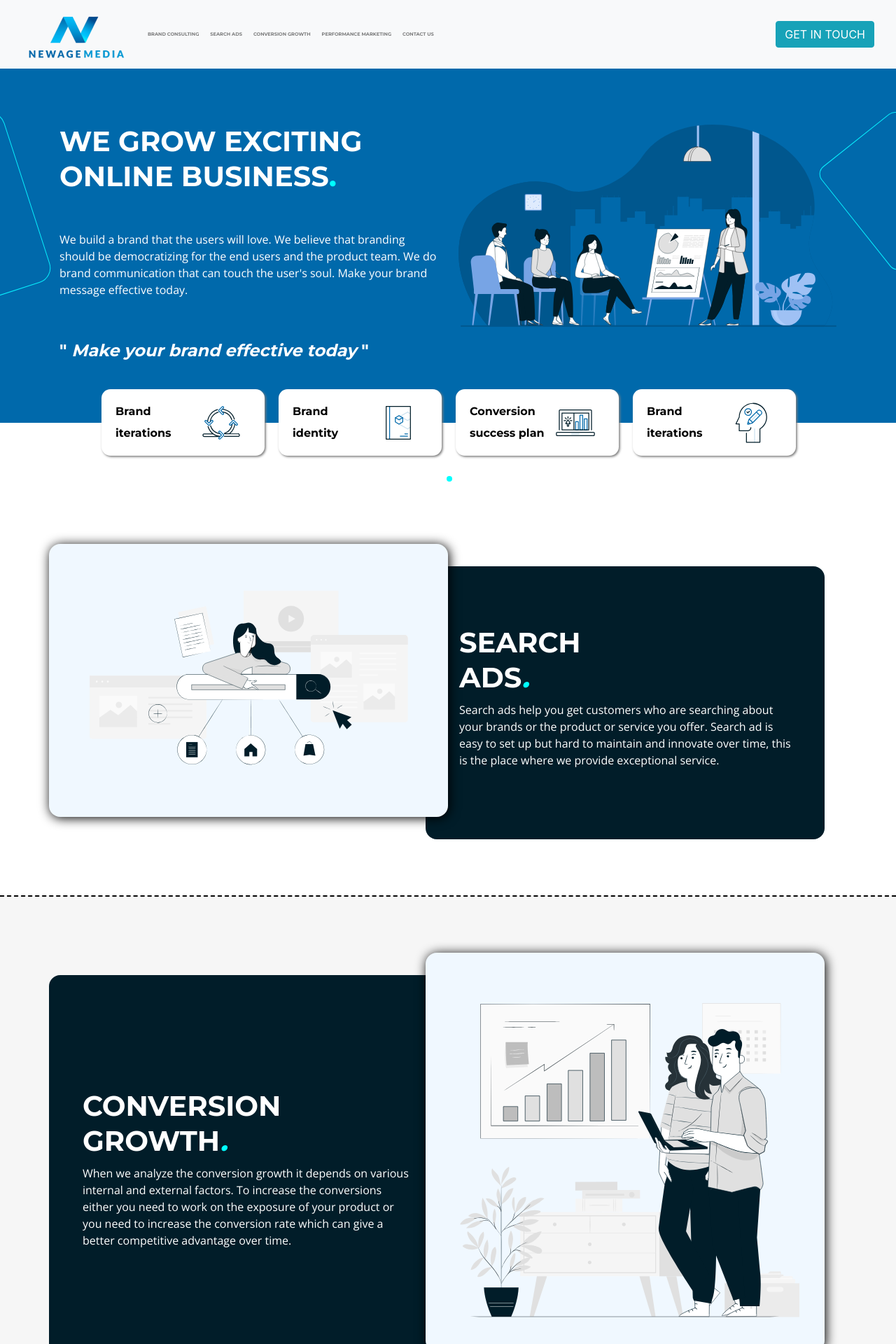
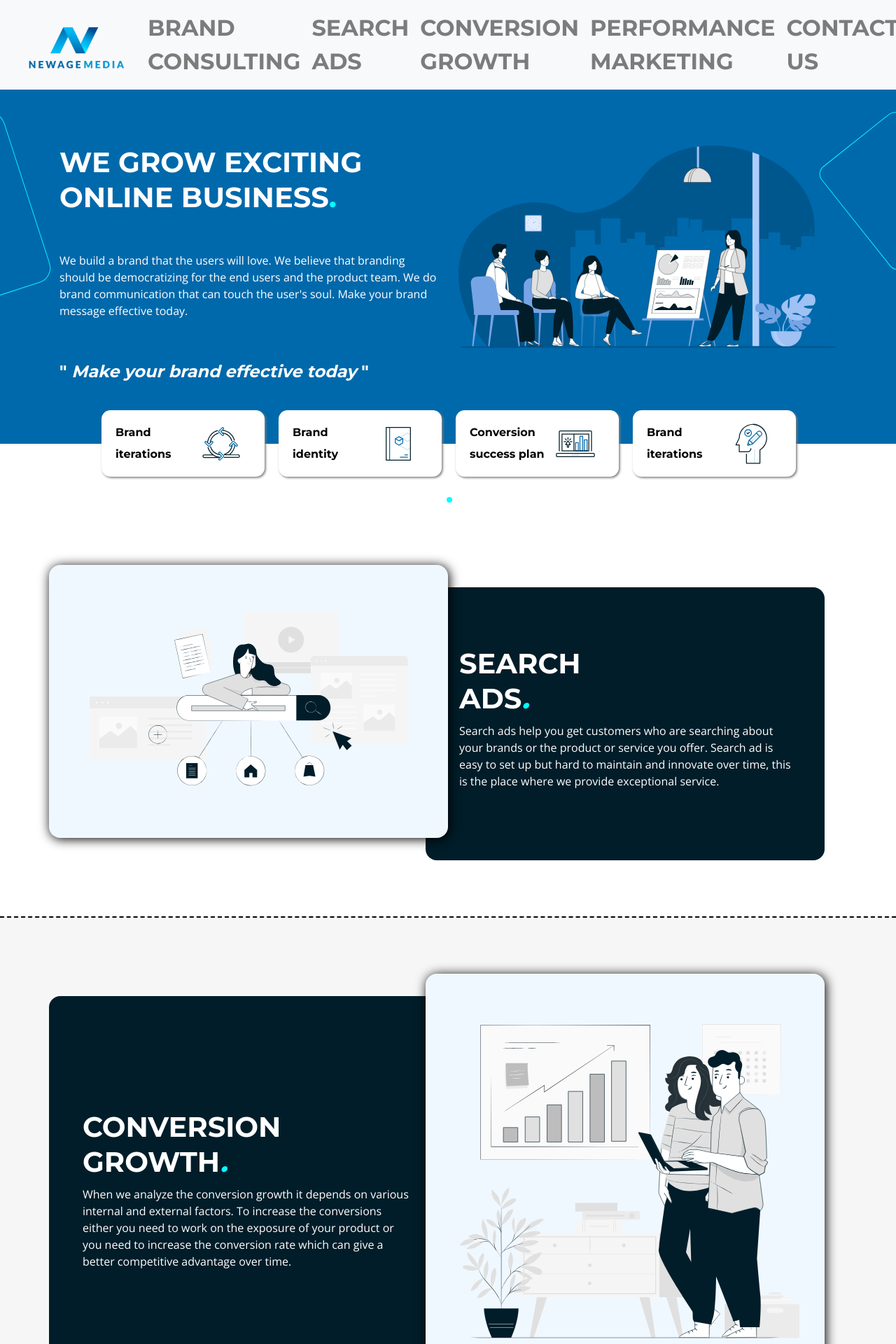
Before and after one commit to znraznra/znraznra.github.io, a Jekyll site: the page newage-test/index.htm, which Jekyll copies as it is, in a window 1280 px wide. Shown: the top 1920 px of the page at 70% size. Built offline with Jekyll 4.4.1, drawn with Linux system fonts in a browser that asks for light colours; nearby versions of some CDN libraries.

Commit message:
Update style.css

```diff
--- a/newage-test/css/style.css
+++ b/newage-test/css/style.css
@@ -247,7 +247,9 @@ border-radius:1em 1em 1em 1em;
 }
 
 @media (min-width:1280px){
-  font-size:24pt;
+  .nav-link{
+    font-size:24pt;
+  }
 }
 
 .review-border img{
```
